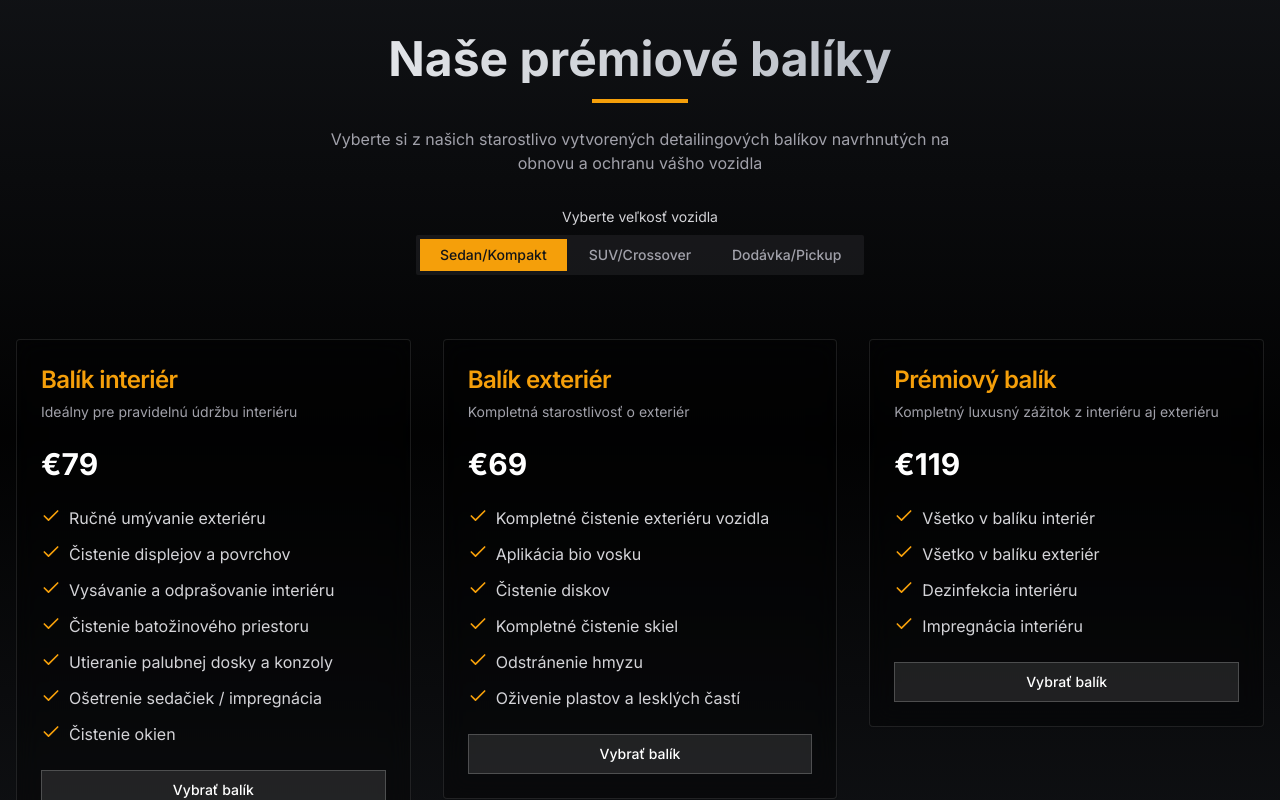
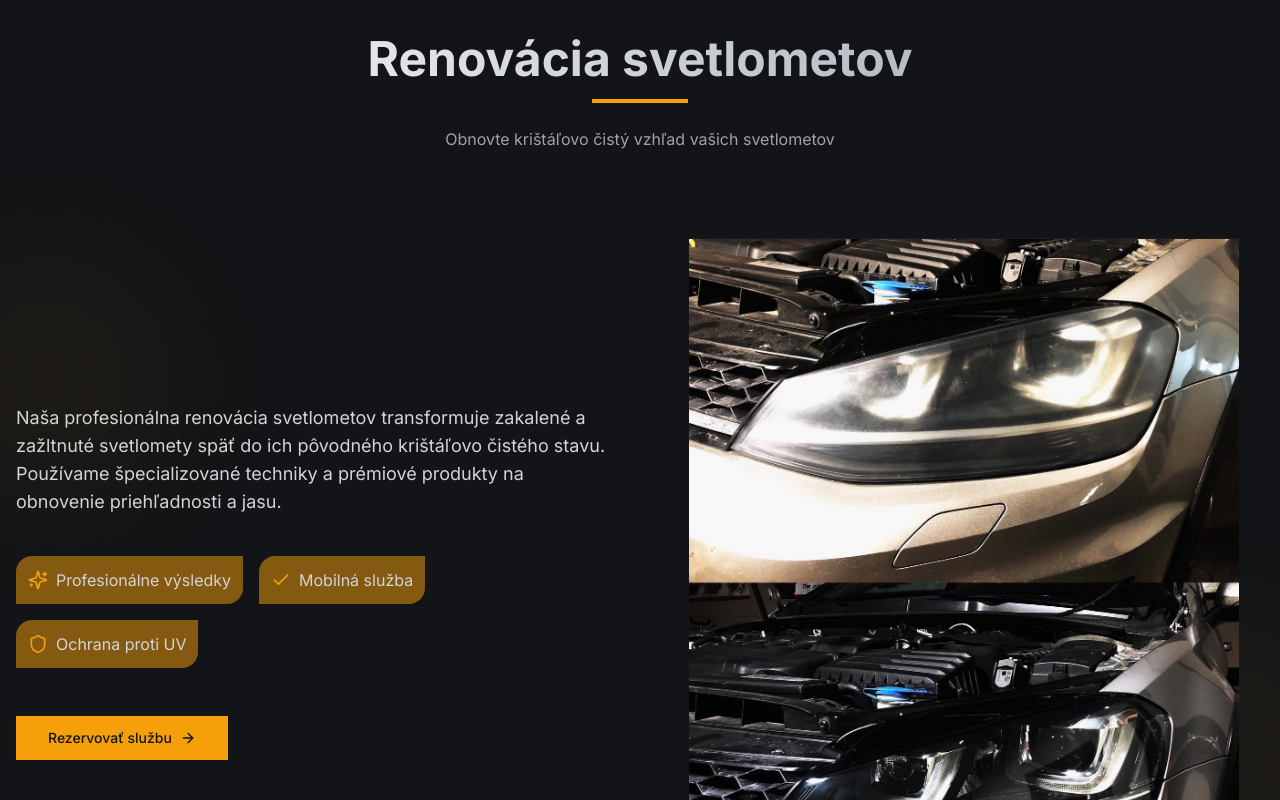
Before and after one commit to dejvidEm/crystal, a Next.js app: page / in a window 1280 px wide. Shown: the part 3140-3940 px from the top of the page. Built offline with nearby package versions, Linux system fonts and the light colour scheme.

Commit message:
new section added

```diff
--- a/app/page.tsx
+++ b/app/page.tsx
@@ -291,6 +291,76 @@ export default function Home() {
             <div className="absolute -right-20 bottom-1/4 h-64 w-64 rounded-full bg-primary/5 blur-3xl"></div>
           </section>
 
+          {/* Headlight Renewal Section */}
+          <section id="headlight-renewal" className="relative overflow-hidden py-24">
+            <div className="container relative z-10 mx-auto px-4">
+              <LazyLoadSection>
+                <div className="mb-12 text-center">
+                  <h2 className="mb-4 text-3xl font-bold sm:text-4xl md:text-5xl text-gradient">
+                    {t.headlightRenewal?.title || "Renovácia svetlometov"}
+                  </h2>
+                  <div className="h-1 w-24 mx-auto bg-primary"></div>
+                  <p className="mx-auto mt-6 max-w-2xl text-zinc-400">
+                    {t.headlightRenewal?.subtitle || "Obnovte krištáľovo čistý vzhľad vašich svetlometov"}
+                  </p>
+                </div>
+              </LazyLoadSection>
+
+              <div className="grid gap-12 md:grid-cols-2 md:items-center">
+                <LazyLoadSection delay={0.2}>
+                  <div className="space-y-6 text-zinc-300">
+                    <p className="text-lg">
+                      {t.headlightRenewal?.description || "Naša profesionálna renovácia svetlometov transformuje zakalené a zažltnuté svetlomety späť do ich pôvodného krištáľovo čistého stavu. Používame špecializované techniky a prémiové produkty na obnovenie priehľadnosti a jasu."}
+                    </p>
+                    <div className="flex flex-wrap gap-4 pt-4">
+                      <div className="flex items-center gap-2 bg-primary/50 p-3 rounded-tl-2xl rounded-br-2xl">
+                        <Sparkles className="h-5 w-5 text-primary" aria-hidden="true" />
+                        <span>Profesionálne výsledky</span>
+                      </div>
+                      <div className="flex items-center gap-2 bg-primary/50 p-3 rounded-tl-2xl rounded-br-2xl">
+                        <Check className="h-5 w-5 text-primary" aria-hidden="true" />
+                        <span>Mobilná služba</span>
+                      </div>
+                      <div className="flex items-center gap-2 bg-primary/50 p-3 rounded-tl-2xl rounded-br-2xl">
+                        <Shield className="h-5 w-5 text-primary" aria-hidden="true" />
+                        <span>Ochrana proti UV</span>
+                      </div>
+                    </div>
+                    <div className="pt-6">
+                      <a href="https://services.bookio.com/crystal-detailing-ob6b7b8y/widget?lang=sk" target="_blank" rel="noopener noreferrer">
+                        <Button size="lg" className="bg-primary text-primary-foreground hover:bg-primary/90">
+                          {t.headlightRenewal?.bookService || "Rezervovať službu"} <ArrowRight className="ml-2 h-4 w-4" />
+                        </Button>
+                      </a>
+                    </div>
+                  </div>
+                </LazyLoadSection>
+
+                <LazyLoadSection delay={0.3}>
+                  <div className="relative mx-auto overflow-hidden">
+                    <div className="relative z-0 flex h-full items-center justify-center p-4">
+                      <div className="relative w-full max-w-[350px] md:max-w-[550px] aspect-[3/4]">
+                        <Image
+                          src="/images/headlight-renewal-before-after.png"
+                          alt={t.headlightRenewal?.beforeAfter || "Pred a po renovácii svetlometov"}
+                          fill
+                          className="object-contain rounded-2xl"
+                          sizes="(max-width: 768px) 350px, 550px"
+                          quality={90}
+                        />
+                      </div>
+                    </div>
+                  </div>
+                </LazyLoadSection>
+              </div>
+            </div>
+
+            {/* Decorative elements */}
+            <div className="section-divider"></div>
+            <div className="absolute -left-20 top-1/4 h-64 w-64 rounded-full bg-primary/5 blur-3xl"></div>
+            <div className="absolute -right-20 bottom-1/4 h-64 w-64 rounded-full bg-primary/5 blur-3xl"></div>
+          </section>
+
           {/* Services Section */}
           <section id="services" className="py-24 relative">
             <div className="absolute inset-0 bg-gradient-to-b from-background via-black/90 to-background"></div>
--- a/lib/i18n/en.ts
+++ b/lib/i18n/en.ts
@@ -133,6 +133,14 @@ export const en = {
       },
     ],
     note: "All additional services can be added to any package. Prices may vary based on vehicle size and condition.",
+    new: "New",
+  },
+  headlightRenewal: {
+    title: "Headlight Renewal",
+    subtitle: "Restore the crystal clear appearance of your headlights",
+    description: "Our professional headlight renewal service transforms cloudy and yellowed headlights back to their original crystal clear condition. We use specialized techniques and premium products to restore clarity and brightness.",
+    beforeAfter: "Before and After",
+    bookService: "Book Service",
   },
   whatToExpect: {
     title: "What to Expect",
--- a/lib/i18n/sk.ts
+++ b/lib/i18n/sk.ts
@@ -139,6 +139,14 @@ export const sk = {
       },
     ],
     note: "Všetky doplnkové služby je možné pridať k akémukoľvek balíku. Ceny sa môžu líšiť v závislosti od veľkosti a stavu vozidla.",
+    new: "Nové",
+  },
+  headlightRenewal: {
+    title: "Renovácia svetlometov",
+    subtitle: "Obnovte krištáľovo čistý vzhľad vašich svetlometov",
+    description: "Naša profesionálna renovácia svetlometov transformuje zakalené a zažltnuté svetlomety späť do ich pôvodného krištáľovo čistého stavu. Používame špecializované techniky a prémiové produkty na obnovenie priehľadnosti a jasu.",
+    beforeAfter: "Pred a po renovácii",
+    bookService: "Rezervovať službu",
   },
   whatToExpect: {
     title: "Čo môžete očakávať",
```
Also changed, not shown: public/images/headlight-renewal-before-after.png (added).
